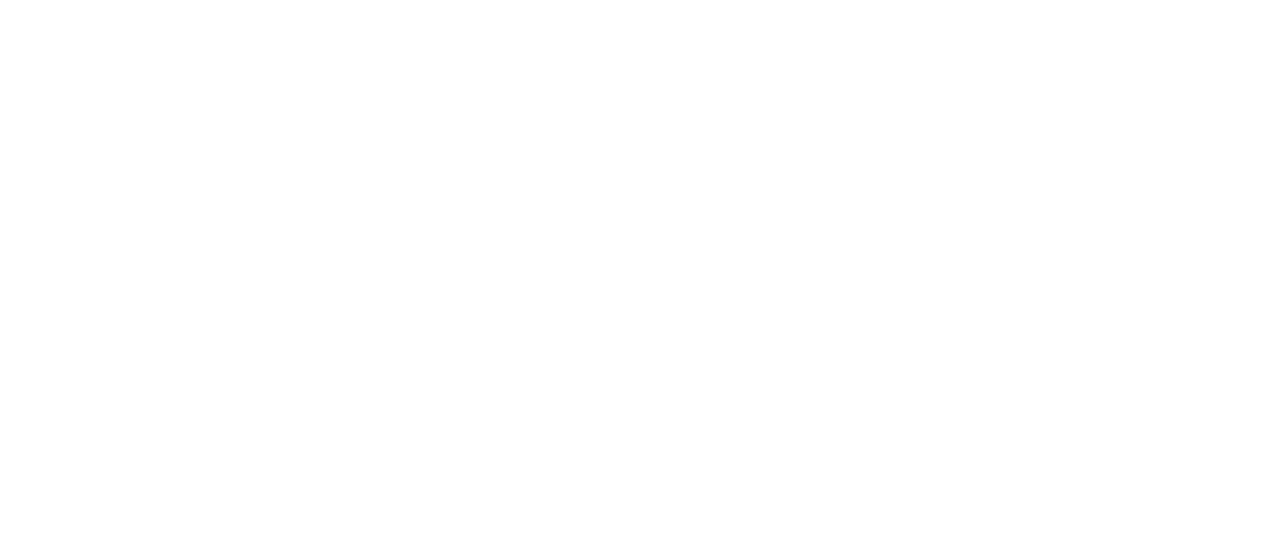
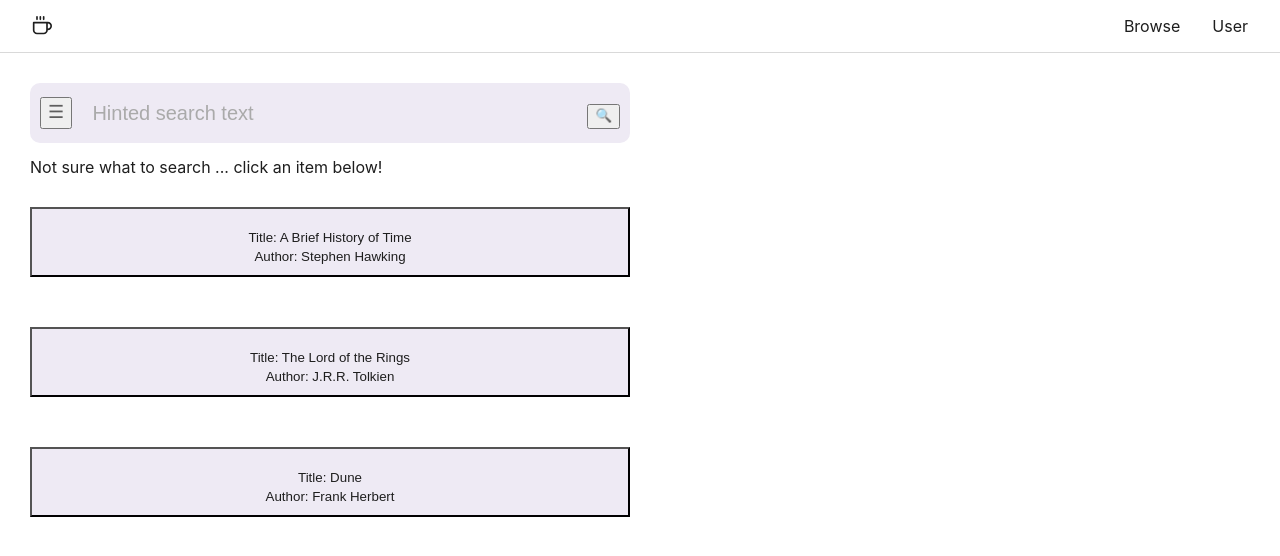
Before and after one commit to enibalo/MyBookList, a React (Vite) app in the folder frontend/: page /browse in a window 1280 px wide. Before the commit this address had no page. Shown: the top 556 px of the page. Built offline with nearby package versions, Linux system fonts and the light colour scheme.

Commit message:
Update!
Changed the search bar component, and the overall browser page to make it look more appealing. Also added header.

Added buttons in the reccomendations section. User can click on something if they don't know what to search

```diff
--- a/frontend/src/components/SearchBar.jsx
+++ b/frontend/src/components/SearchBar.jsx
@@ -3,13 +3,19 @@
 import styles from "../styles/SearchBar.module.css";
 
 function SearchBar() {
-    return (
-      <div className="search-bar">
-        <div className="menu-icon">☰</div>
-        <input type="text" placeholder="Hinted search text" />
-        <div className="search-icon">🔍</div>
+  return (
+    <div className={styles["header-container"]}>
+      <button className={styles["menu-icon"]}>☰</button>
+      <div className={styles["search-bar"]}>
+        <input
+          type="text"
+          className={styles["search-input"]}
+          placeholder="Hinted search text"
+        />
+        <button className={styles["search-icon"]} aria-label ="Search Button"> 🔍 </button>
       </div>
-    );
-  }
+    </div>
+  );
+}
 
-  export default SearchBar;
+export default SearchBar;
--- a/frontend/src/main.jsx
+++ b/frontend/src/main.jsx
@@ -3,12 +3,15 @@ import { createRoot } from "react-dom/client";
 import { BrowserRouter, Routes, Route } from "react-router-dom";
 import "./styles/index.css";
 import Book from "./views/Book";
+import Browse from "./views/Browse";
 
 createRoot(document.getElementById("root")).render(
   <StrictMode>
     <BrowserRouter>
       <Routes>
         <Route path="book/:isbn" element={<Book></Book>}></Route>
+        <Route path="browse" element={<Browse/>}></Route>
+        <Route path="book" element={<Book></Book>}></Route>
       </Routes>
     </BrowserRouter>
   </StrictMode>
--- a/frontend/src/styles/SearchBar.module.css
+++ b/frontend/src/styles/SearchBar.module.css
@@ -1,35 +1,38 @@
-/* Container for the search bar */
-.search-bar {
+.header-container {
   display: flex;
   align-items: center;
-    background-color: #eeeaf4; /* Light purple background */
+  background-color: #eeeaf4;
   border-radius: 10px;
-    padding: 10px 15px;
-    width: 400px; /* width can be adjusted as needed */
-    box-shadow: 0 2px 4px rgba(0, 0, 0, 0.1); /* Subtle shadow */
+  width: 600px;
+  height: 60px;
+  padding: 10px;
+  margin-top: 30px;
+  margin-left: 30px;
+  justify-content: space-between; /* Ensures items are spaced out from left to right */
 }
 
 .menu-icon {
-    margin-right: 10px;
   font-size: 18px;
-    color: #5e5e5e; /* Grey color for menu icon */
+  color: #5e5e5e;
+  cursor: pointer;
 }
 
 .search-input {
-    flex: 1;
+  flex-grow: 1; /* Makes search input expand to fill available space */
   border: none;
+  width: 500px;
   outline: none;
   background: transparent;
-    font-size: 16px;
-    color: #5e5e5e; /* Grey text color */
+  font-size: 20px;
+  color: #5e5e5e;
+  padding: 5px;
 }
 
 .search-input::placeholder {
-    color: #aaa; /* Light grey for placeholder text */
+  color: #aaa;
 }
 
 .search-icon {
-    margin-left: 10px;
-    font-size: 18px;
-    color: #5e5e5e; /* Grey color for search icon */
+  color: #5e5e5e;
+  cursor: pointer;
 }
--- a/frontend/src/views/Browse.jsx
+++ b/frontend/src/views/Browse.jsx
@@ -1,11 +1,65 @@
-import React from "react";
+import React, { useState } from "react";
 import SearchBar from "../components/SearchBar.jsx"; // Adjust the path if needed
+import Header from "../components/Header.jsx";
 
 function Browse() {
+  // State to handle which button is clicked
+  const [clickedButton, setClickedButton] = useState(null);
+
+  // Button styles with click logic
+  const buttonStyle = (buttonId) => ({
+    width: "600px",
+    height: "70px",
+    padding: "20px",
+    backgroundColor: clickedButton === buttonId ? "#dcd0e2" : "#eeeaf4", // Change color if clicked
+    marginBottom: "50px",
+    cursor: "pointer",
+    transition: "background-color 0.3s ease",
+  });
+
   return (
     <div>
-      <h1>Browse Page</h1>
-      <SearchBar />
+      <Header />
+      <div>
+        <SearchBar />
+      </div>
+
+      {/* New Section with Text and Buttons */}
+      <br />
+      <div style={{ marginLeft: "30px" }}>
+        <p>Not sure what to search ... click an item below!</p>
+        <br />
+        <br />
+        <div className="button-group">
+          {/* Button 1 */}
+          <button
+            style={buttonStyle(1)}
+            onClick={() => setClickedButton(1)}
+          >
+            <p>Title: A Brief History of Time <br /> Author: Stephen Hawking</p>
+          </button>
+
+          <br />
+
+          {/* Button 2 */}
+          <button
+            style={buttonStyle(2)} // Pass unique button ID for differentiation
+            onClick={() => setClickedButton(2)} // Set the clicked button
+          >
+            Title: The Lord of the Rings<br /> Author: J.R.R. Tolkien
+          </button>
+
+          <br />
+
+          {/* Button 3 */}
+          <button
+            style={buttonStyle(3)} // Pass unique button ID for differentiation
+            onClick={() => setClickedButton(3)} // Set the clicked button
+          >
+            Title: Dune <br /> Author: Frank Herbert
+          </button>
+        </div>
+      </div>
     </div>
   );
 }
```
Lines whose indentation alone changed are shown as unchanged.
